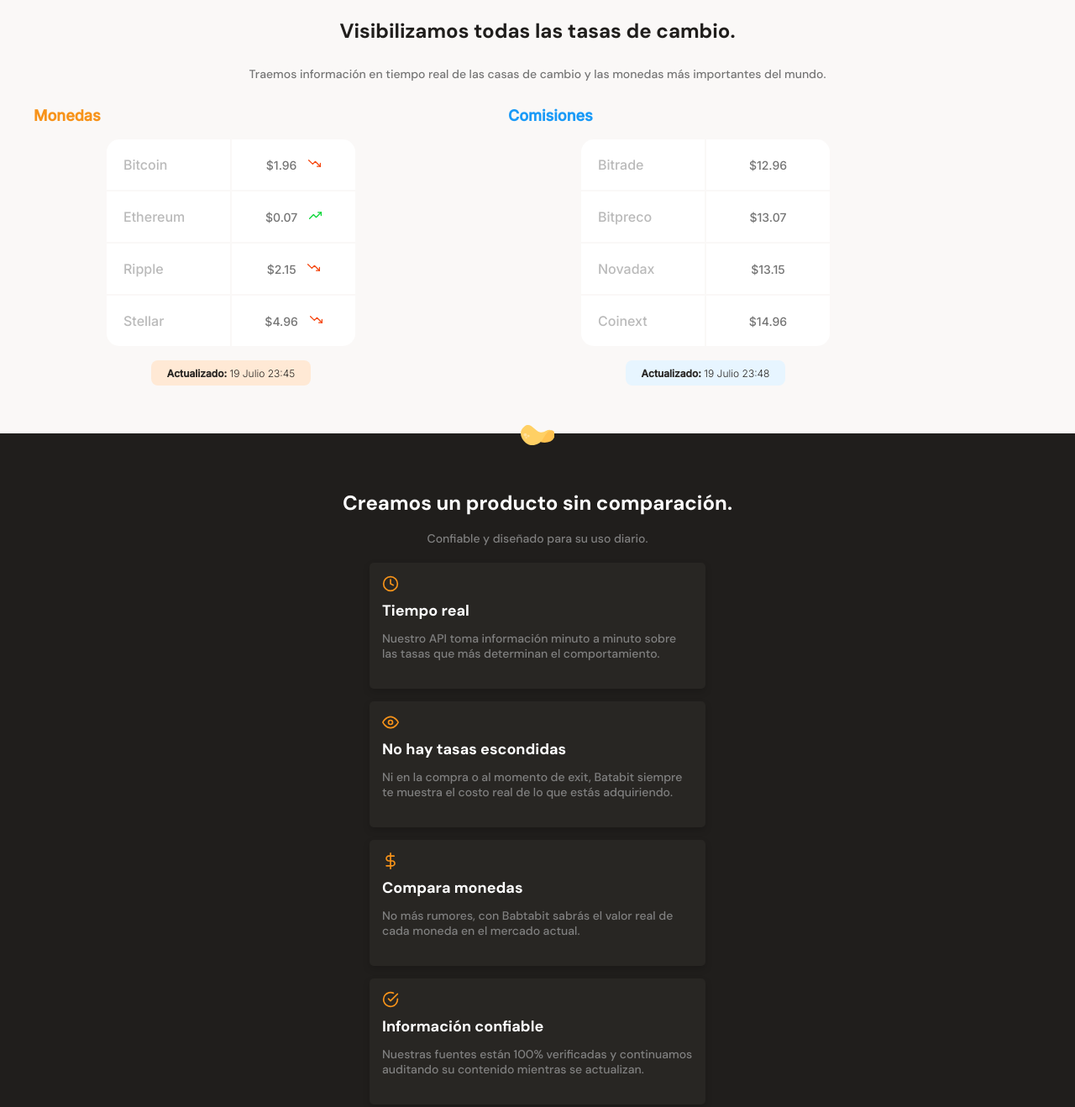
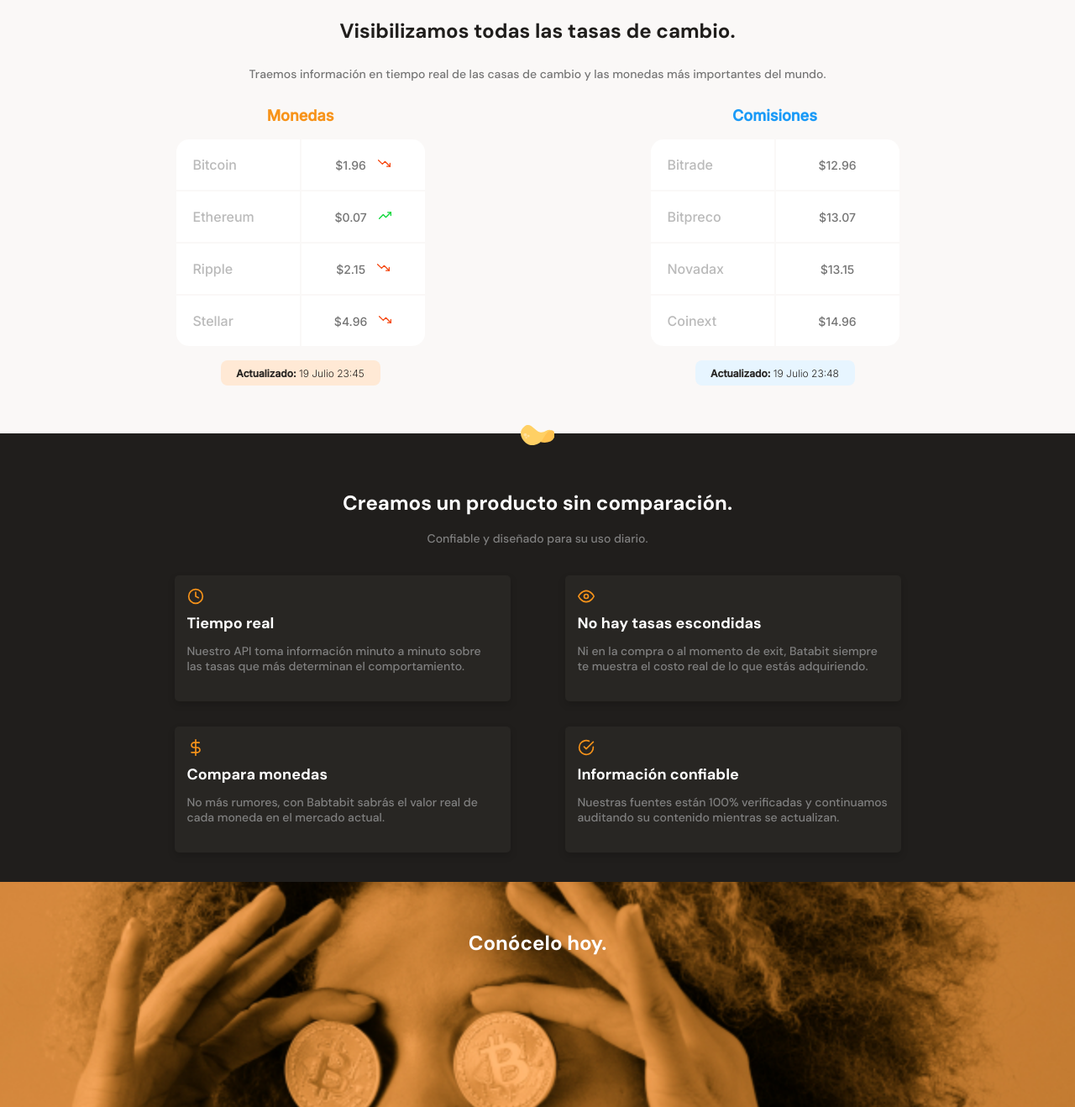
Before and after one commit to ValeriaMontoya/batatabit, a plain HTML site: page index.html in a window 1280 px wide. Shown: the part 640-1958 px from the top of the page at 84% size. Drawn offline with Linux system fonts and the light colour scheme.

Commit message:
Add media queries

```diff
--- a/index.html
+++ b/index.html
@@ -9,6 +9,7 @@
   <link href="https://fonts.googleapis.com/css2?family=DM+Sans:wght@400;500;700&family=Inter:wght@300;500&display=swap"
     rel="stylesheet">
   <link rel="stylesheet" href="./styles/styles.css">
+  <link rel="stylesheet" href="./styles/tablet.css" media="(min-width: 930px)">
   <link rel="shortcut icon" href="./assets/icons/batata.svg" type="image/x-icon">
   <title>Batatabit</title>
 </head>
--- a/styles/styles.css
+++ b/styles/styles.css
@@ -178,11 +178,9 @@ main {
 
 .main-currency-table .currency-table--title {
   margin-bottom: 15px;
-  margin-left: 15px;
   font-size: 1.8rem;
   font-weight: bold;
   line-height: 2.3rem;
-  text-align: left;
   color: var(--primary-orange);
 }
 
--- /dev/null
+++ b/styles/tablet.css
@@ -0,0 +1,14 @@
+.main-tables-container {
+  justify-content: center;
+}
+
+.product-cards--container {
+  display: flex;
+  flex-wrap: wrap;
+  width: 930px;
+  margin: 0 auto;
+}
+
+.plans-container--slider {
+  justify-content: center;
+}
```
